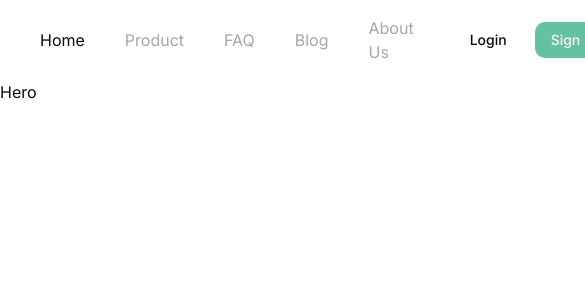
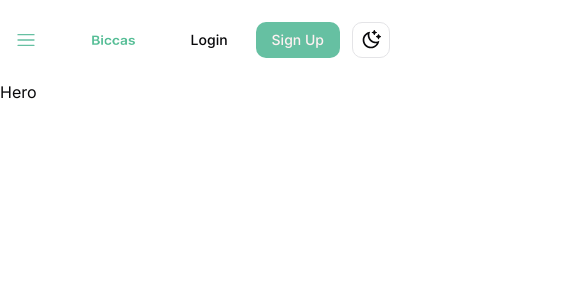
Before and after one commit to Eytch/landing-page, a Next.js app: page / in a window 390 px wide. Shown: the top 300 px of the page, 585 px wide, since content can reach past the window. Built offline with nearby package versions, Linux system fonts and the light colour scheme.

Commit message:
added hamburger icon in mobile view

```diff
--- a/app/globals.css
+++ b/app/globals.css
@@ -34,7 +34,7 @@
       --card-foreground: 0 0% 95%;
       --popover: 0 0% 9%;
       --popover-foreground: 0 0% 95%;
-      --primary: 142.1 70.6% 45.3%;
+      --primary: 160.4 41.4% 57.6%;
       --primary-foreground: 144.9 80.4% 10%;
       --secondary: 240 3.7% 15.9%;
       --secondary-foreground: 0 0% 98%;
--- a/components/navbar.js
+++ b/components/navbar.js
@@ -7,6 +7,7 @@ import { useState, useEffect } from "react";
 import { useTheme } from "next-themes";
 import { MdOutlineLightMode } from "react-icons/md";
 import { RiMoonClearLine } from "react-icons/ri";
+import { RxHamburgerMenu } from "react-icons/rx";
 
 export default function Navbar() {
   const [mounted, setMounted] = useState(false);
@@ -25,32 +26,49 @@ export default function Navbar() {
   return (
     <div className="w-full">
       <nav className="max-w-[1440px] h-[80px] m-auto flex flex-row gap-10 justify-between sm:px-3">
+        <div className="flex lg:hidden items-center">
+          <Button variant="link">
+            <RxHamburgerMenu fontSize={20} />
+          </Button>
+        </div>
         <div className="logo flex items-center">
           <Link href="#">
             <Image src="/logo.png" alt="Biccas" width={130} height={200} />
           </Link>
         </div>
-        <ul className="flex flex-row gap-10 items-center">
+        <ul className="hidden lg:flex flex-row gap-10 items-center">
           <li>
             <Link href="#">Home</Link>
           </li>
           <li>
-            <Link href="#" className="text-[#A6A6A6] hover:text-black">
+            <Link
+              href="#"
+              className="text-[#A6A6A6] hover:text-black dark:hover:text-white"
+            >
               Product
             </Link>
           </li>
           <li>
-            <Link href="#" className="text-[#A6A6A6] hover:text-black">
+            <Link
+              href="#"
+              className="text-[#A6A6A6] hover:text-black dark:hover:text-white"
+            >
               FAQ
             </Link>
           </li>
           <li>
-            <Link href="#" className="text-[#A6A6A6] hover:text-black">
+            <Link
+              href="#"
+              className="text-[#A6A6A6] hover:text-black dark:hover:text-white"
+            >
               Blog
             </Link>
           </li>
           <li>
-            <Link href="#" className="text-[#A6A6A6] hover:text-black">
+            <Link
+              href="#"
+              className="text-[#A6A6A6] hover:text-black dark:hover:text-white"
+            >
               About Us
             </Link>
           </li>
```
